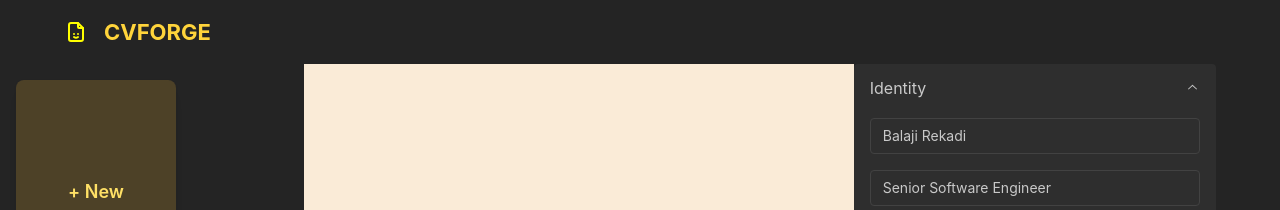
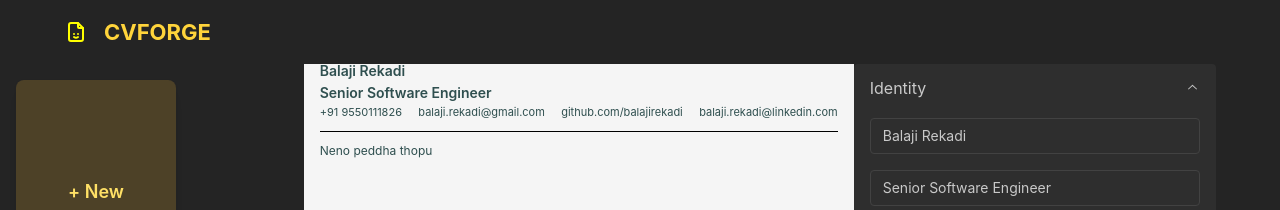
Before and after one commit to BalajiRekadi/cvforge, a React (Vite) app: page / in a window 1280 px wide. Shown: the top 210 px of the page. Built offline with nearby package versions, Linux system fonts and the light colour scheme.

Commit message:
added a part of default template

```diff
--- a/src/components/middle-panel/preview/Preview.tsx
+++ b/src/components/middle-panel/preview/Preview.tsx
@@ -1,10 +1,30 @@
 import { forwardRef } from "react";
 import "./preview.css";
+import { useSelector } from "react-redux";
+import { getSelectedResume } from "../../../store/selectors/resume";
+import { DefaultFormBlock } from "../../../shared/types";
+import templates from "../../../constants/templates";
 
 const Preview = forwardRef((props: any, ref: any) => {
+  const resume = useSelector(getSelectedResume);
+  const defaultFormBlock: DefaultFormBlock | undefined =
+    resume?.defaultFormBlock;
+
+  const selectedTemplate = templates.defaultTemplate;
+
   return (
     <div ref={ref} className="preview">
-      Preview
+      <div style={selectedTemplate.name}>
+        <div>{defaultFormBlock?.fullName}</div>
+        <div>{defaultFormBlock?.designation}</div>
+      </div>
+      <div style={selectedTemplate.details}>
+        <div>{defaultFormBlock?.phone}</div>
+        <div>{defaultFormBlock?.mail}</div>
+        <div>{defaultFormBlock?.github}</div>
+        <div>{defaultFormBlock?.linkedIn}</div>
+      </div>
+      <div style={selectedTemplate.about}>{defaultFormBlock?.about}</div>
     </div>
   );
 });
--- a/src/components/middle-panel/preview/preview.css
+++ b/src/components/middle-panel/preview/preview.css
@@ -1,6 +1,8 @@
 .preview {
-  background-color: antiquewhite;
+  background-color: whitesmoke;
   height: 775.5px;
   width: 550px;
   transition: transform 0.3s ease-out;
+  color: darkslategrey;
+  padding: 1rem;
 }
--- /dev/null
+++ b/src/constants/templates.ts
@@ -0,0 +1,22 @@
+import Template from "../shared/types/template";
+
+const defaultTemplate: Template = {
+  name: {
+    fontWeight: "600",
+    fontSize: "14px",
+  },
+  details: {
+    borderBottom: "1px solid black",
+    paddingBottom: "10px",
+    marginBottom: "10px",
+    justifyContent: "space-between",
+    fontSize: "11px",
+    display: "flex",
+    flexWrap: "wrap",
+  },
+  about: {
+    fontSize: "12px",
+  },
+};
+
+export default { defaultTemplate };
--- /dev/null
+++ b/src/shared/types/template.ts
@@ -0,0 +1,7 @@
+interface Template {
+  name: any;
+  details: any;
+  about: any;
+}
+
+export default Template;
```
